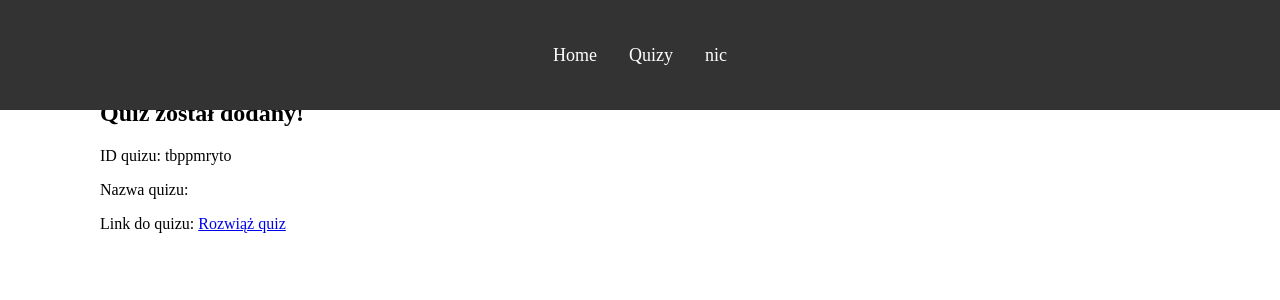
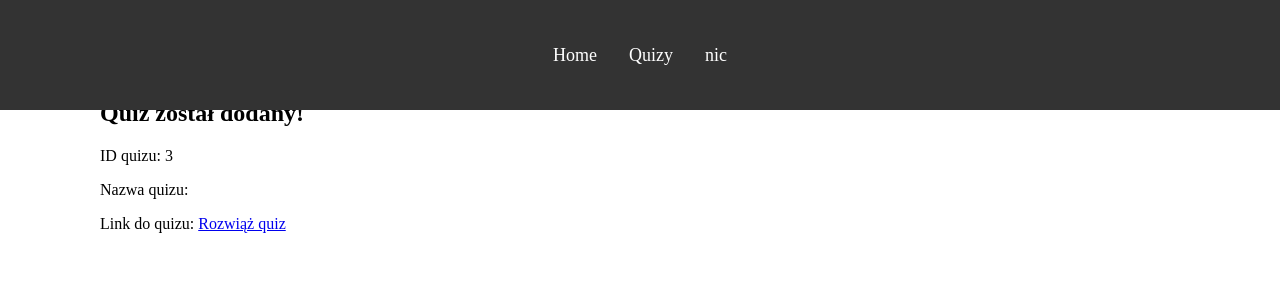
Before and after one commit to lewy212/Projekt_React, a React (Create React App) app: page /nic in a window 1280 px wide. Both pictures are taken after a click on the button "Dodaj quiz". Shown: the top 300 px of the page. Built offline with nearby package versions, Linux system fonts and the light colour scheme.

Commit message:
dodawanie quizow dodaje juz do listy wszystkich i mozna go rozwiazac

```diff
--- a/src/App.js
+++ b/src/App.js
@@ -39,7 +39,8 @@ class App extends Component {
         console.log(this.state.listaQuizow)
         return (
             <div>
-                <HeaderRouting listaQuizow={this.state.listaQuizow} />
+                <HeaderRouting listaQuizow={this.state.listaQuizow} dodajQuizDoListy={this.dodajQuizDoListy}/>
+
                 {/*<WyswietlQuizy listaQuizow={this.state.listaQuizow} />*/}
             </div>
         )}
--- a/src/DodajQuiz.js
+++ b/src/DodajQuiz.js
@@ -3,7 +3,7 @@ import QuizClass from './klasy/QuizClass';
 import PytanieClass from './klasy/PytanieClass';
 import OdpowiedziClass from './klasy/OdpowiedziClass';
 
-function DodajQuiz() {
+function DodajQuiz({ dodajQuizDoListy,idOstatniegoQuizu }) {
     const [nazwa, setNazwa] = useState('');
     const [kategoria, setKategoria] = useState('');
     const [pytania, setPytania] = useState([]);
@@ -39,13 +39,13 @@ function DodajQuiz() {
 
 
     const handleDodajQuiz = () => {
-        const noweId = Math.random().toString(36).substr(2, 9);
+        const noweId = idOstatniegoQuizu()+1;
         setQuizId(noweId);
-
-        const nowyQuiz = new QuizClass(noweId, nazwa, kategoria, pytania);
-        console.log("Zapisywanie quizu z pytaniami:", nowyQuiz);
-
-        localStorage.setItem(`quiz-${noweId}`, JSON.stringify(nowyQuiz));
+        const dataDodania = new Date();
+        const dataWygasniecia = new Date();
+        dataWygasniecia.setDate(dataDodania.getDate() + 7)
+        const nowyQuiz = new QuizClass(noweId, nazwa, kategoria,dataDodania,dataWygasniecia, pytania);
+        dodajQuizDoListy(nowyQuiz);
         setQuizDodany(true);
     };
 
@@ -59,7 +59,7 @@ function DodajQuiz() {
                     <h2>Quiz został dodany!</h2>
                     <p>ID quizu: {quizId}</p>
                     <p>Nazwa quizu: {nazwa}</p>
-                    <p>Link do quizu: <a href={`/quiz/${quizId}`} target="_blank" rel="noopener noreferrer">Rozwiąż quiz</a></p>
+                    <p>Link do quizu: <a href={`/quizy/${quizId}`} target="_blank" rel="noopener noreferrer">Rozwiąż quiz</a></p>
                 </div>
             ) : (
                 <>
--- a/src/HeaderRouting.js
+++ b/src/HeaderRouting.js
@@ -9,13 +9,19 @@ import WyswietlQuizy from "./WyswietlQuizy";
 import RozwiazQuiz from "./RozwiazQuiz";
 
 
-const HeaderRouting = ({ listaQuizow }) => {
+const HeaderRouting = ({ listaQuizow, dodajQuizDoListy }) => {
+    const getIdOstatniegoQuizu = () => {
+        if (listaQuizow.length === 0) {
+            return null;
+        }
+        return listaQuizow[listaQuizow.length - 1].id ;
+    };
     return (
         <Router>
             <Navbar />
             <Route exact path="/" component={PrzykladowyQuiz} />
 
-            <Route exact path="/nic" component={DodajQuiz} />
+            <Route exact path="/nic" render={(props) => <DodajQuiz dodajQuizDoListy={dodajQuizDoListy} idOstatniegoQuizu={getIdOstatniegoQuizu} {...props} />}/>
             {/*filip*/}
             <Route path="/quizy/:quizId" component={RozwiazywanieQuiz} />
 
```
